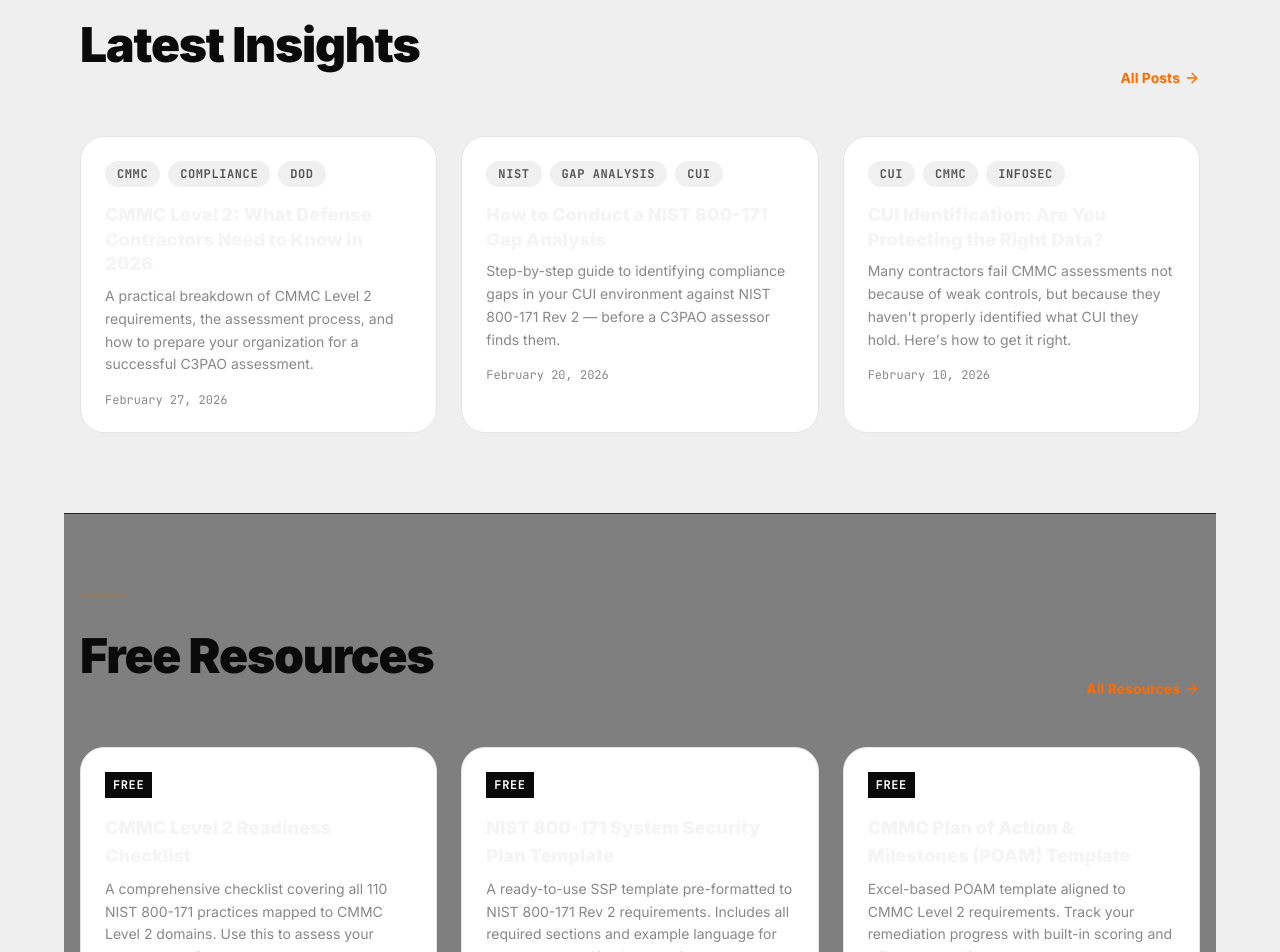
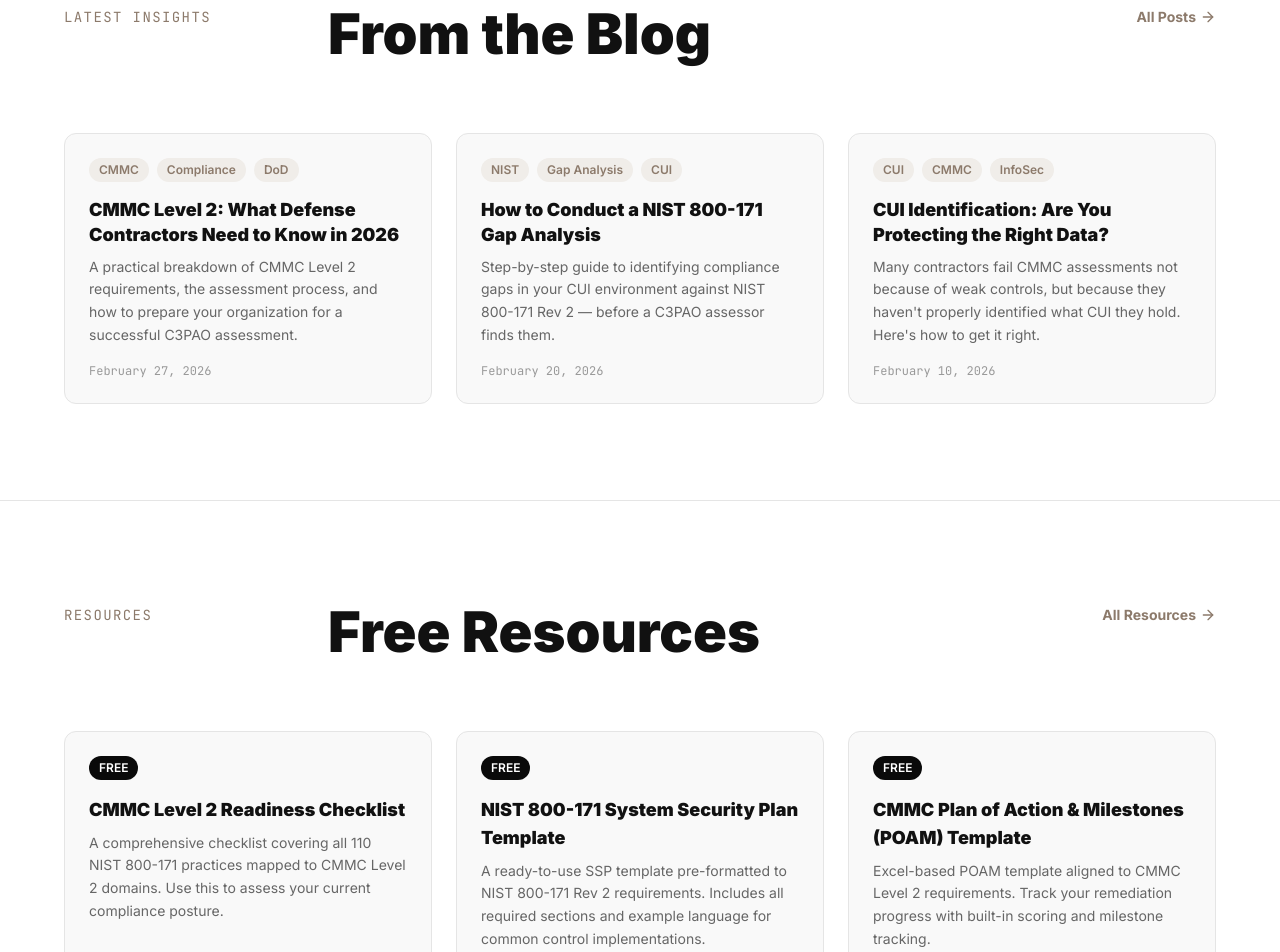
Before and after one commit to Nathan-Lundquist/nathan-site, a Next.js app: page / in a window 1280 px wide. Shown: the part 2420-3372 px from the top of the page. Built offline with nearby package versions, Linux system fonts and the light colour scheme.

Commit message:
style: blog, resources, testimonials, newsletter — replace orange with warm editorial palette

```diff
--- a/src/components/BlogPreview.tsx
+++ b/src/components/BlogPreview.tsx
@@ -6,19 +6,31 @@
   const posts = getBlogPosts().slice(0, 3)
 
   return (
-    <section className="section" style={{ borderTop: '1px solid #222222' }}>
-      <div className="flex justify-between items-end mb-12">
-        <div>
-          <span className="accent-line" />
-          <h2 className="section-heading">Latest Insights</h2>
-        </div>
+    <section
+      className="py-24 px-6"
+      style={{ backgroundColor: '#FFFFFF', borderTop: '1px solid #E5E5E5' }}
+    >
+      <div className="max-w-6xl mx-auto">
+        {/* Lukes-style label+heading header */}
+        <div className="grid md:grid-cols-[200px_1fr] gap-16 mb-16">
+          <p className="text-sm font-mono uppercase tracking-widest pt-2" style={{ color: '#8C7A6B' }}>
+            Latest Insights
+          </p>
+          <div className="flex justify-between items-start">
+            <h2
+              className="font-black leading-tight"
+              style={{ fontSize: 'clamp(2rem, 5vw, 3.5rem)', color: '#111111' }}
+            >
+              From the Blog
+            </h2>
             <Link
               href="/blog"
-          className="font-bold text-sm flex items-center gap-1 hover:underline"
-          style={{ color: '#FF6B00' }}
+              className="font-bold text-sm flex items-center gap-1 hover:underline shrink-0 mt-2"
+              style={{ color: '#8C7A6B' }}
             >
               All Posts <ArrowRight className="w-4 h-4" />
             </Link>
+          </div>
         </div>
 
         <div className="grid md:grid-cols-3 gap-6">
@@ -26,25 +38,36 @@
             <Link
               key={post.slug}
               href={`/blog/${post.slug}`}
-            className="card p-6 group block"
+              className="block group p-6 rounded-xl transition-colors"
+              style={{
+                backgroundColor: '#F9F9F9',
+                border: '1px solid #E5E5E5',
+              }}
             >
               <div className="flex flex-wrap gap-2 mb-4">
                 {post.tags.map((tag) => (
-                <span key={tag} className="tag">
+                  <span
+                    key={tag}
+                    className="px-2.5 py-1 rounded-full text-xs font-semibold"
+                    style={{
+                      backgroundColor: '#F0EDE9',
+                      color: '#8C7A6B',
+                    }}
+                  >
                     {tag}
                   </span>
                 ))}
               </div>
               <h3
-              className="font-black text-lg mb-2 leading-snug transition-colors group-hover:text-[#FF6B00]"
-              style={{ color: '#F5F5F5' }}
+                className="font-black text-lg mb-2 leading-snug transition-colors group-hover:text-[#111111]"
+                style={{ color: '#111111' }}
               >
                 {post.title}
               </h3>
-            <p className="text-sm mb-4 leading-relaxed" style={{ color: '#888888' }}>
+              <p className="text-sm mb-4 leading-relaxed" style={{ color: '#666666' }}>
                 {post.description}
               </p>
-            <p className="text-xs font-mono" style={{ color: '#888888' }}>
+              <p className="text-xs font-mono" style={{ color: '#999999' }}>
                 {new Date(post.date).toLocaleDateString('en-US', {
                   year: 'numeric',
                   month: 'long',
@@ -54,6 +77,7 @@
             </Link>
           ))}
         </div>
+      </div>
     </section>
   )
 }
--- /dev/null
+++ b/src/components/NewsletterCTA.tsx
@@ -0,0 +1,93 @@
+'use client'
+import { useState } from 'react'
+import Link from 'next/link'
+import { ArrowRight } from 'lucide-react'
+
+export default function NewsletterCTA() {
+  const [email, setEmail] = useState('')
+  const [submitted, setSubmitted] = useState(false)
+
+  return (
+    <section className="py-20 px-6" style={{ backgroundColor: '#111111' }}>
+      <div className="max-w-6xl mx-auto grid md:grid-cols-2 gap-16 items-start">
+        {/* Left: form */}
+        <div>
+          <h3
+            className="font-black text-3xl mb-2"
+            style={{ color: '#F5F5F5' }}
+          >
+            Stay in the loop.
+          </h3>
+          <p className="mb-6 text-sm" style={{ color: '#888888' }}>
+            CMMC updates, compliance tips, and new resources — no spam.
+          </p>
+          {submitted ? (
+            <p className="font-semibold" style={{ color: '#FFFFFF' }}>Thanks! You&apos;re on the list.</p>
+          ) : (
+            <form
+              onSubmit={(e) => { e.preventDefault(); setSubmitted(true) }}
+              className="flex gap-2"
+            >
+              <input
+                type="email"
+                required
+                placeholder="Email address"
+                value={email}
+                onChange={(e) => setEmail(e.target.value)}
+                className="flex-1 px-4 py-2.5 text-sm rounded-full outline-none"
+                style={{
+                  backgroundColor: '#222222',
+                  border: '1px solid #333333',
+                  color: '#F5F5F5',
+                }}
+              />
+              <button
+                type="submit"
+                className="px-5 py-2.5 rounded-full font-semibold text-sm flex items-center gap-1 transition-colors"
+                style={{ backgroundColor: '#FFFFFF', color: '#0A0A0A' }}
+              >
+                Subscribe <ArrowRight className="w-3 h-3" />
+              </button>
+            </form>
+          )}
+        </div>
+
+        {/* Right: quick links */}
+        <div className="grid grid-cols-2 gap-8">
+          <div>
+            <p className="text-xs font-mono uppercase tracking-widest mb-4" style={{ color: '#666666' }}>
+              Pages
+            </p>
+            <div className="flex flex-col gap-2">
+              {[['About', '/about'], ['Services', '/services'], ['Blog', '/blog'], ['Resources', '/resources'], ['Contact', '/contact']].map(([label, href]) => (
+                <Link
+                  key={href}
+                  href={href}
+                  className="text-sm transition-colors hover:text-[#FFFFFF]"
+                  style={{ color: '#888888' }}
+                >
+                  {label}
+                </Link>
+              ))}
+            </div>
+          </div>
+          <div>
+            <p className="text-xs font-mono uppercase tracking-widest mb-4" style={{ color: '#666666' }}>
+              Connect
+            </p>
+            <div className="flex flex-col gap-2">
+              <a href="https://linkedin.com/in/nathanlundquist" target="_blank" rel="noopener noreferrer"
+                className="text-sm transition-colors hover:text-[#FFFFFF]" style={{ color: '#888888' }}>
+                LinkedIn
+              </a>
+              <a href="https://pcshards.com" target="_blank" rel="noopener noreferrer"
+                className="text-sm transition-colors hover:text-[#FFFFFF]" style={{ color: '#888888' }}>
+                PCShards
+              </a>
+            </div>
+          </div>
+        </div>
+      </div>
+    </section>
+  )
+}
--- a/src/components/ResourcesPreview.tsx
+++ b/src/components/ResourcesPreview.tsx
@@ -7,52 +7,77 @@
 
   return (
     <section
-      className="section"
-      style={{
-        borderTop: '1px solid #222222',
-        backgroundColor: 'rgba(17,17,17,0.5)',
-      }}
+      className="py-24 px-6"
+      style={{ backgroundColor: '#FFFFFF', borderTop: '1px solid #E5E5E5' }}
     >
-      <div className="flex justify-between items-end mb-12">
-        <div>
-          <span className="accent-line" />
-          <h2 className="section-heading">Free Resources</h2>
-        </div>
+      <div className="max-w-6xl mx-auto">
+        {/* Lukes-style label+heading header */}
+        <div className="grid md:grid-cols-[200px_1fr] gap-16 mb-16">
+          <p className="text-sm font-mono uppercase tracking-widest pt-2" style={{ color: '#8C7A6B' }}>
+            Resources
+          </p>
+          <div className="flex justify-between items-start">
+            <h2
+              className="font-black leading-tight"
+              style={{ fontSize: 'clamp(2rem, 5vw, 3.5rem)', color: '#111111' }}
+            >
+              Free Resources
+            </h2>
             <Link
               href="/resources"
-          className="font-bold text-sm flex items-center gap-1 hover:underline"
-          style={{ color: '#FF6B00' }}
+              className="font-bold text-sm flex items-center gap-1 hover:underline shrink-0 mt-2"
+              style={{ color: '#8C7A6B' }}
             >
               All Resources <ArrowRight className="w-4 h-4" />
             </Link>
           </div>
+        </div>
 
         <div className="grid md:grid-cols-3 gap-6">
           {resources.map((r) => (
-          <div key={r.slug} className="card p-6 flex flex-col">
-            <span className="tag-accent mb-4 block w-fit">
+            <div
+              key={r.slug}
+              className="flex flex-col p-6 rounded-xl"
+              style={{
+                backgroundColor: '#F9F9F9',
+                border: '1px solid #E5E5E5',
+              }}
+            >
+              <span
+                className="px-2.5 py-1 rounded-full text-xs font-semibold mb-4 w-fit"
+                style={{
+                  backgroundColor: '#0A0A0A',
+                  color: '#FFFFFF',
+                }}
+              >
                 {r.free ? 'FREE' : 'PREMIUM'}
               </span>
               <h3
                 className="font-black text-lg mb-2"
-              style={{ color: '#F5F5F5' }}
+                style={{ color: '#111111' }}
               >
                 {r.title}
               </h3>
               <p
                 className="text-sm mb-6 leading-relaxed flex-1"
-              style={{ color: '#888888' }}
+                style={{ color: '#666666' }}
               >
                 {r.description}
               </p>
               {r.fileUrl && (
-              <a href={r.fileUrl} download className="btn-outline text-sm py-2 inline-flex items-center gap-2 w-fit">
+                <a
+                  href={r.fileUrl}
+                  download
+                  className="inline-flex items-center gap-2 font-semibold text-sm px-4 py-2 rounded-full w-fit transition-colors"
+                  style={{ backgroundColor: '#111111', color: '#FFFFFF' }}
+                >
                   <Download className="w-4 h-4" /> Download
                 </a>
               )}
             </div>
           ))}
         </div>
+      </div>
     </section>
   )
 }
```
Also changed, not shown: src/components/TestimonialsSection.tsx (added, +114 -0 lines). Lines whose indentation alone changed are shown as unchanged.
